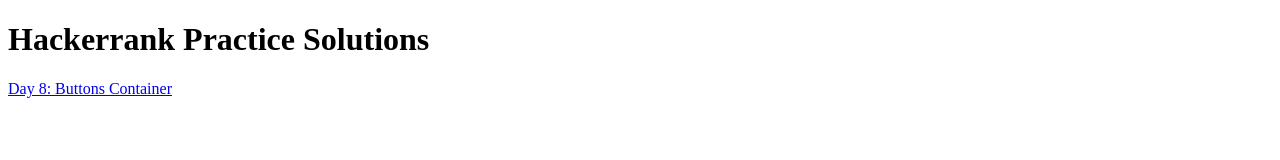
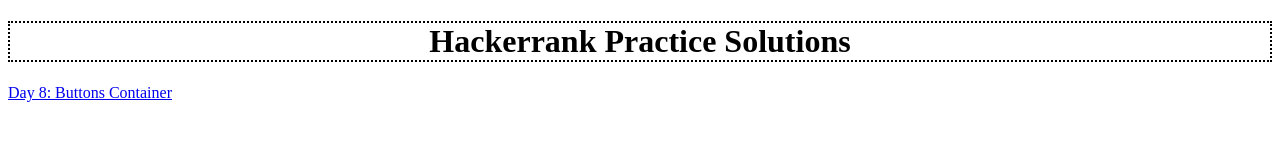
Before and after one commit to Deepak5j/HackerrankPractice, a plain HTML site: page index.html in a window 1280 px wide. Drawn offline with Linux system fonts and the light colour scheme.

Commit message:
Update index.html

```diff
--- a/index.html
+++ b/index.html
@@ -3,6 +3,12 @@
   <head>
     <meta charset="utf-8">
     <title>Buttons Grid</title>
+    <style>
+      h1 {
+        text-align: center;
+        border: 2px dotted;
+      }
+    </style>
   </head>
   <body>
     <h1>Hackerrank Practice Solutions</h1>
```
